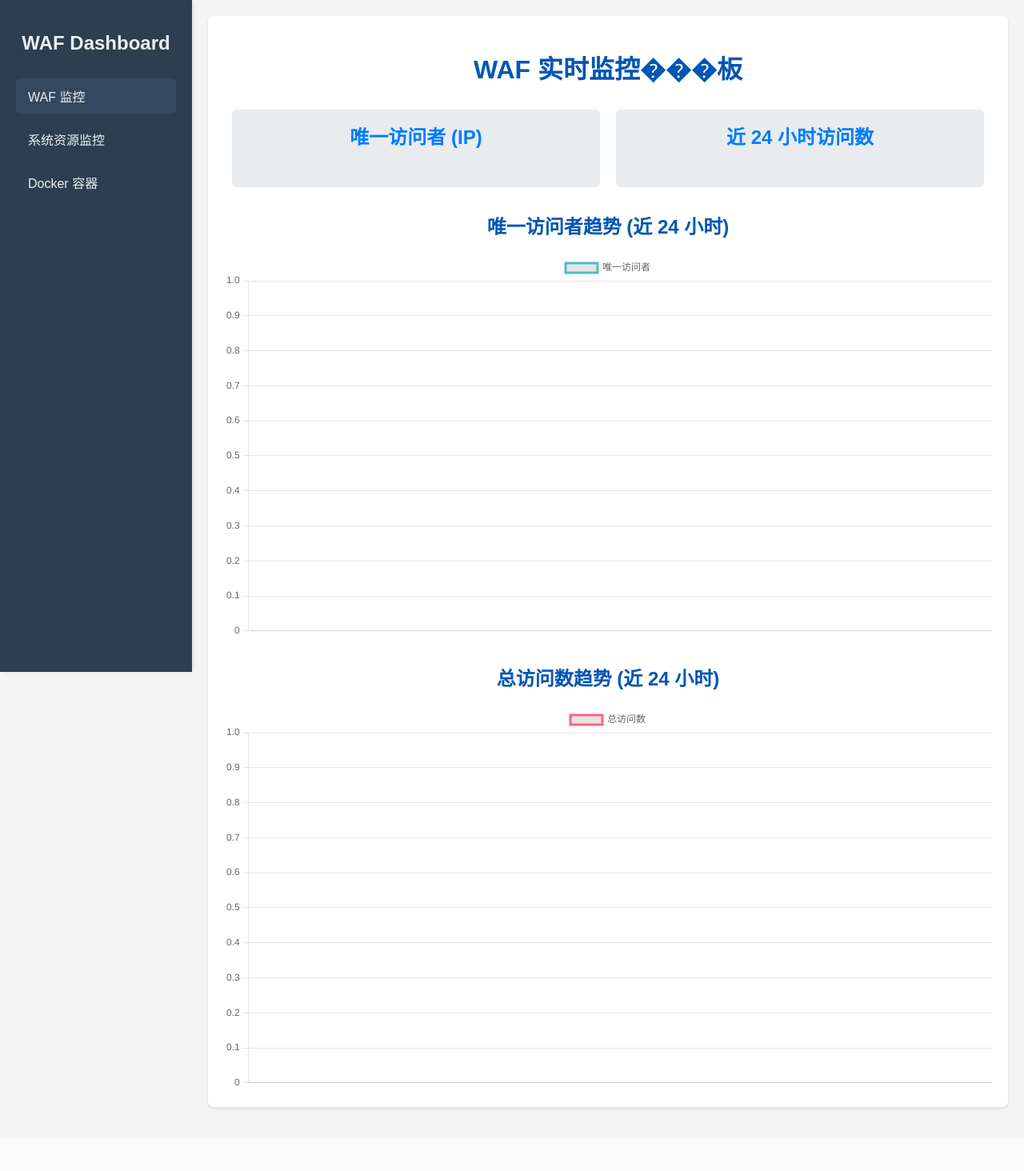
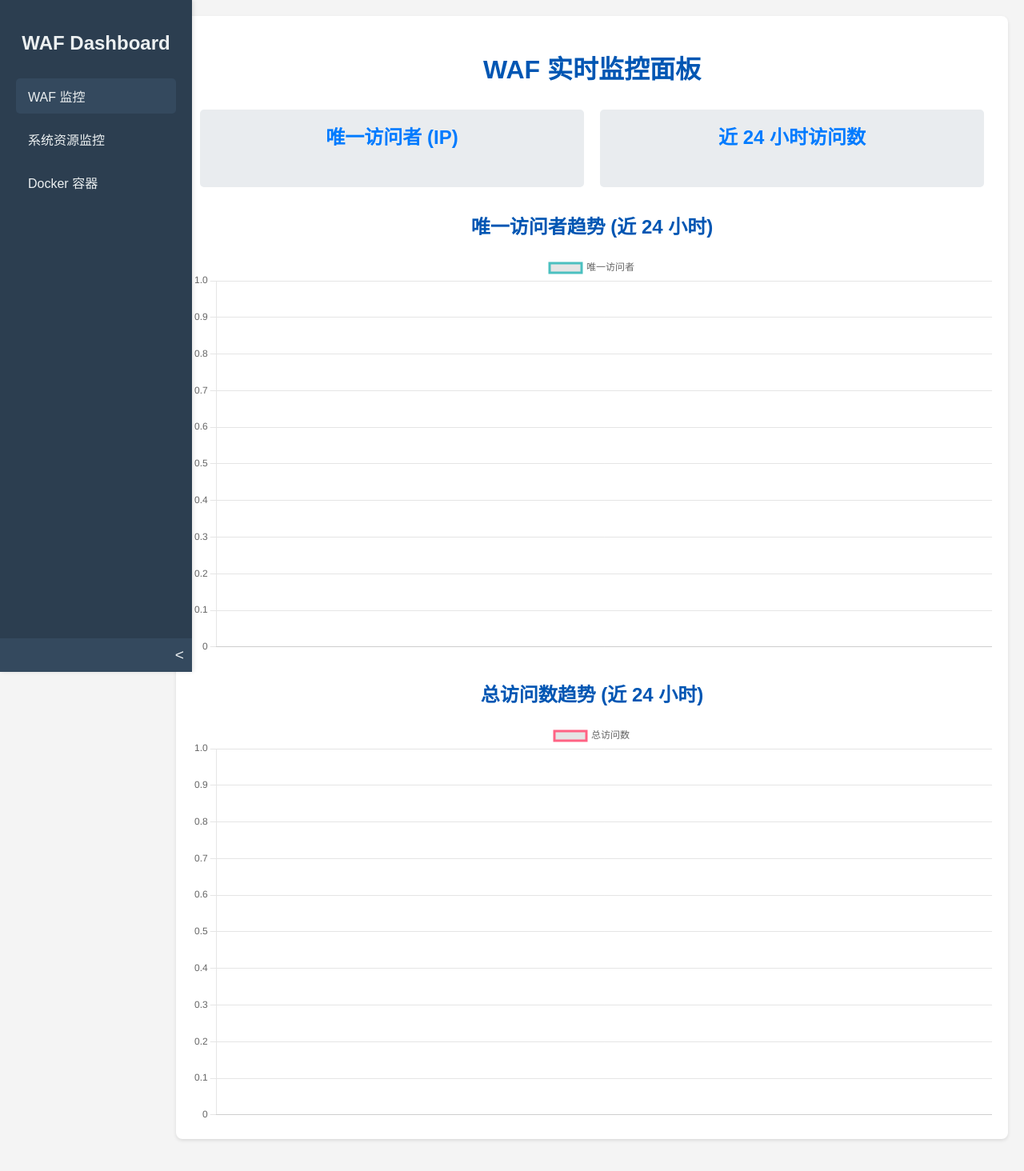
Before and after one commit to SuperUseryjh/waf, a Flask app: template dashboard/templates/index.html in a window 1280 px wide. Shown: the whole page at 80% size. Before the commit the page ends 1388 px from the top, so only its background shows below. Run offline with Flask 3, Linux system fonts and the light colour scheme; the template is opened without the code that fills it, so the values that code supplies are empty.

Commit message:
feat: 实现侧边栏展开/收起功能
在 dashboard/templates/index.html 中添加了侧边栏的展开/收起功能。
侧边栏现在固定在页面左侧，不随页面滚动。

修复：deploy.sh 中的编码问题。

```diff
--- a/dashboard/templates/index.html
+++ b/dashboard/templates/index.html
@@ -3,7 +3,7 @@
 <head>
     <meta charset="UTF-8">
     <meta name="viewport" content="width=device-width, initial-scale=1.0">
-    <title>WAF Dashboard</title>
+    <title>WAF 监控面板</title>
     <script src="https://cdn.jsdelivr.net/npm/chart.js"></script>
     <style>
         body {
@@ -20,6 +20,48 @@
             padding: 20px;
             height: 100vh;
             box-shadow: 2px 0 5px rgba(0,0,0,0.1);
+            position: fixed; /* 固定位置 */
+            left: 0;
+            top: 0;
+            transition: width 0.3s ease; /* 添加过渡效果 */
+            overflow-x: hidden; /* 隐藏溢出内容 */
+        }
+        .sidebar.collapsed {
+            width: 60px; /* 收起时的宽度 */
+        }
+        .sidebar.collapsed h2, .sidebar.collapsed ul li a span {
+            display: none; /* 收起时隐藏文本 */
+        }
+        .sidebar.collapsed .toggle-btn {
+            text-align: center;
+        }
+        .sidebar.collapsed .toggle-btn::before {
+            content: '>'; /* 收起时显示向右箭头 */
+        }
+        .toggle-btn {
+            background-color: #34495e;
+            color: #ecf0f1;
+            border: none;
+            padding: 10px;
+            width: 100%;
+            text-align: right;
+            cursor: pointer;
+            font-size: 1.2em;
+            position: absolute;
+            bottom: 0;
+            left: 0;
+        }
+        .toggle-btn::before {
+            content: '<'; /* 展开时显示向左箭头 */
+        }
+        .main-content {
+            flex-grow: 1;
+            padding: 20px;
+            margin-left: 200px; /* 初始时为侧边栏宽度 */
+            transition: margin-left 0.3s ease; /* 添加过渡效果 */
+        }
+        .main-content.collapsed {
+            margin-left: 60px; /* 侧边栏收起时的左边距 */
         }
         .sidebar h2 {
             color: #ecf0f1;
@@ -114,19 +156,20 @@
     </style>
 </head>
 <body>
-    <div class="sidebar">
+    <div class="sidebar" id="sidebar">
         <h2>WAF Dashboard</h2>
         <ul>
-            <li><a href="#" class="active" onclick="showPanel('waf-monitor')">WAF 监控</a></li>
-            <li><a href="#" onclick="showPanel('system-monitor')">系统资源监控</a></li>
-            <li><a href="#" onclick="showPanel('docker-containers')">Docker 容器</a></li>
+            <li><a href="#" class="active" onclick="showPanel('waf-monitor')"><span>WAF 监控</span></a></li>
+            <li><a href="#" onclick="showPanel('system-monitor')"><span>系统资源监控</span></a></li>
+            <li><a href="#" onclick="showPanel('docker-containers')"><span>Docker 容器</span></a></li>
         </ul>
+        <button class="toggle-btn" onclick="toggleSidebar()"></button>
     </div>
 
     <div class="main-content">
         <div id="waf-monitor" class="panel">
             <div class="container">
-                <h1>WAF 实时监控���板</h1>
+                <h1>WAF 实时监控面板</h1>
                 <div class="stats">
                     <div class="stat-box">
                         <h2>唯一访问者 (IP)</h2>
@@ -219,6 +262,13 @@
                 link.classList.remove('active');
             });
             event.target.classList.add('active');
+        }
+
+        function toggleSidebar() {
+            const sidebar = document.getElementById('sidebar');
+            const mainContent = document.querySelector('.main-content');
+            sidebar.classList.toggle('collapsed');
+            mainContent.classList.toggle('collapsed');
         }
 
         // WAF Charts
```
Also changed, not shown: 1 other file.
